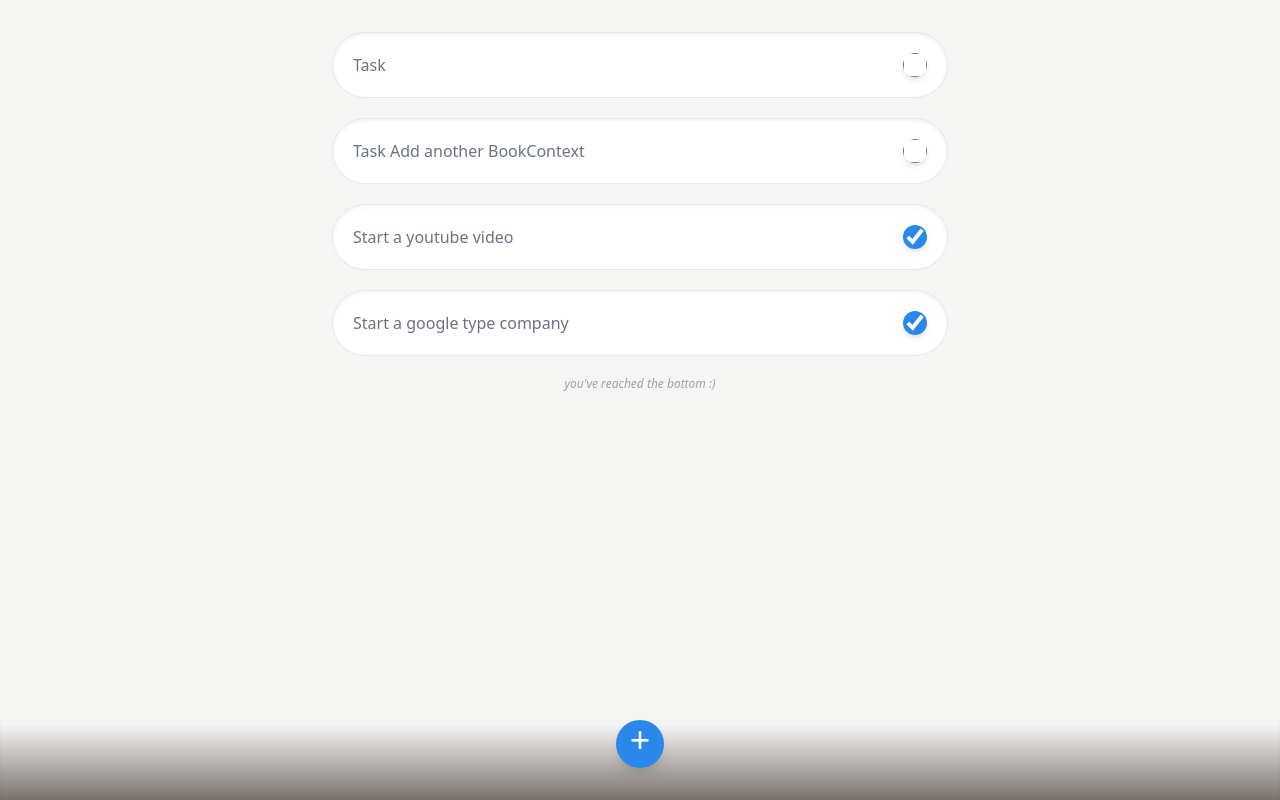
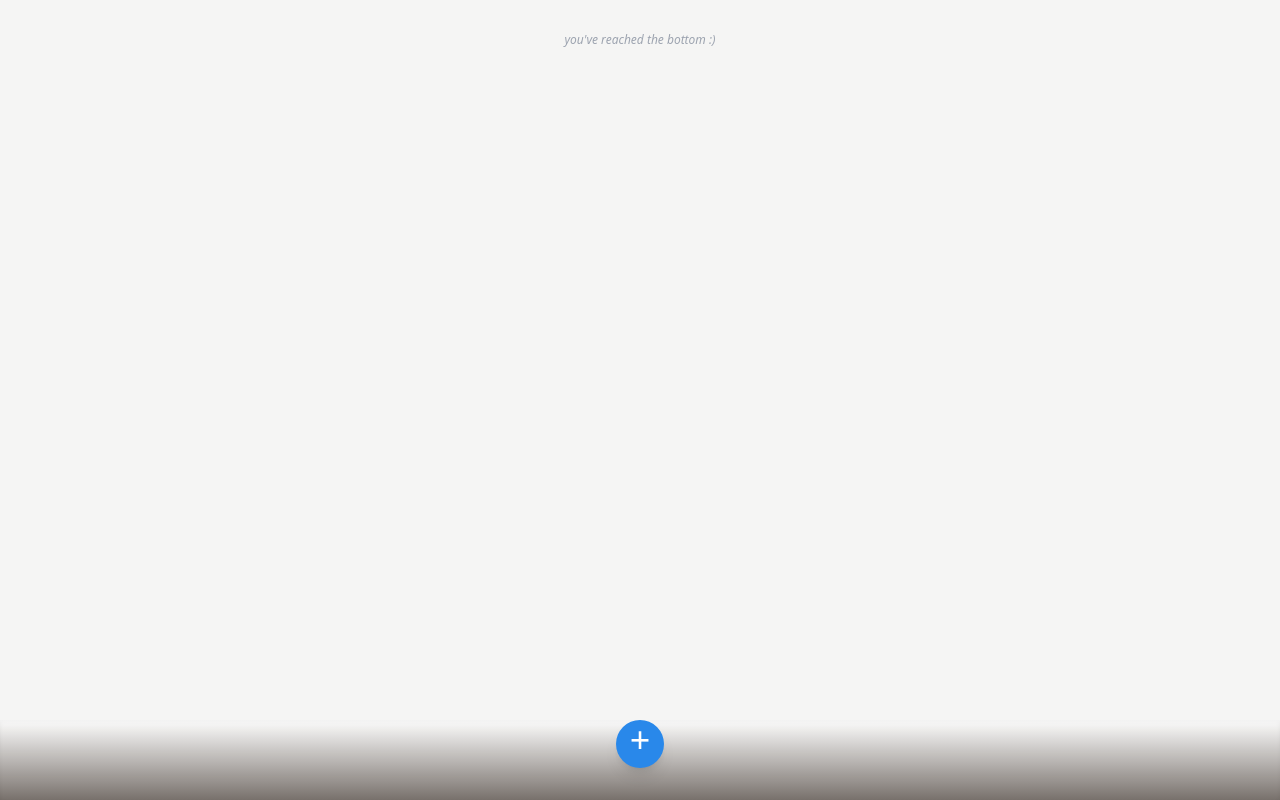
Before and after one commit to ryanfavour4/Next12-Tailwind-ReactHookForm, a Next.js app: page /todo in a window 1280 px wide. Built offline with nearby package versions, Linux system fonts and the light colour scheme.

Commit message:
added swipe or push to delete

```diff
--- a/components/todo/TodoLine.tsx
+++ b/components/todo/TodoLine.tsx
@@ -1,16 +1,93 @@
-import React from "react";
+import React, { TouchEventHandler, useState } from "react";
 import { Itodo } from "../../interface/todo";
 
 type Props = {
-  todo: Itodo,
-  handleToggleComplete: (todo: Itodo) => void
-}
+  todo: Itodo;
+  handleToggleComplete: (todo: Itodo) => void;
+  handleDeleteTodo: (todo: Itodo) => void;
+};
 
-const TodoLine = ({todo, handleToggleComplete} : Props) => {
+const TodoLine = ({ todo, handleToggleComplete, handleDeleteTodo }: Props) => {
+  const [startX, setStartX] = useState(0);
+  const [incrementTrack, setIncrementTrack] = useState(0);
+  const [todoToDelete, setTodoToDelete] = useState<Itodo>(
+    [] as unknown as Itodo
+  );
+  const [currentX, setCurrentX] = useState(0);
+
+  function animate() {
+    setIncrementTrack(0);
+
+    const distanceHighCheck = currentX < startX;
+    const distanceLowCheck = currentX > startX;
+
+    if (currentX === startX) {
+      setIncrementTrack(0);
+    }
+
+    if (distanceHighCheck) {
+      // if (distanceHighCheck && incrementTrack > 0) {
+      //   setIncrementTrack(incrementTrack / currentX);
+      // }
+      setIncrementTrack(incrementTrack - 2);
+    }
+    if (distanceLowCheck) {
+      // if (distanceHighCheck && incrementTrack > 0) {
+      //   setIncrementTrack(-(incrementTrack / currentX));
+      // }
+      setIncrementTrack(incrementTrack + 2);
+    }
+  }
+
+  const handleTouchStart = (event: any) => {
+    setIncrementTrack(0);
+    setStartX(event.touches[0].clientX);
+    setCurrentX(event.touches[0].clientX);
+    animate();
+  };
+
+  const handleTouchMove = (event: any) => {
+    animate();
+    setCurrentX(event.touches[0].clientX);
+  };
+
+  const handleTouchEnd = () => {
+    setIncrementTrack(0);
+
+    if (incrementTrack > 28) {
+      console.log("Swiped right");
+      handleDeleteTodo(todoToDelete);
+    } else if (incrementTrack < -38) {
+      console.log("Swiped left");
+      handleDeleteTodo(todoToDelete);
+    }
+
+    setStartX(0);
+    setCurrentX(0);
+  };
 
   return (
-    <div className="p-5 bg-white flex justify-between w-full border align-middle shadow-inner rounded-full">
+    <div
+      style={{
+        transform: `translateX(${incrementTrack + 5}pt)`,
+        transition: "all 0.05s linear",
+      }}
+      className={`${
+        incrementTrack > 25 || incrementTrack < -25 ? "toDeleteSoon" : null
+      } p-5 bg-white flex justify-between w-full border align-middle shadow-inner rounded-full`}
+    >
       <p className="text-gray-500 text-base font-medium">{todo?.task}</p>
+      <span
+        onTouchStart={handleTouchStart}
+        onTouchMove={handleTouchMove}
+        onTouchEnd={() => {
+          handleTouchEnd();
+          setTodoToDelete(todo);
+        }}
+        className="font-bold text-lg text-primaryColor"
+      >
+        ⇋
+      </span>
       <span className="overflow-hidden rounded-full flex align-middle shadow-md aspect-square h-6">
         <input
           type="checkbox"
--- a/context/todoContext.tsx
+++ b/context/todoContext.tsx
@@ -11,28 +11,7 @@ export const TodoContext = createContext<ItodoContext>(
 );
 
 export const TodoProvider = ({ children }: Props) => {
-  const [todos, setTodo] = useState<Itodo[]>([
-    {
-      id: 1,
-      task: "Task",
-      completed: false,
-    },
-    {
-      id: 2,
-      task: "Task Add another BookContext",
-      completed: false,
-    },
-    {
-      id: 3,
-      task: "Start a youtube video",
-      completed: true,
-    },
-    {
-      id: 4,
-      task: "Start a google type company",
-      completed: true,
-    },
-  ]);
+  const [todos, setTodo] = useState<Itodo[] | []>([]);
 
   const [filteredTodo, setFilteredTodo] = useState<Itodo[] | []>([]);
 
@@ -47,6 +26,10 @@ export const TodoProvider = ({ children }: Props) => {
     setTodo(secondaryArray);
   };
 
+  const handleDeleteTodo = (todo: Itodo) => {
+    setTodo(todos.filter((t) => t.id !== todo.id));
+  };
+
   return (
     <TodoContext.Provider
       value={{
@@ -54,6 +37,7 @@ export const TodoProvider = ({ children }: Props) => {
         filteredTodo,
         handleAddtodo,
         handleToggleComplete,
+        handleDeleteTodo
       }}
     >
       {children}
--- a/interface/todo.ts
+++ b/interface/todo.ts
@@ -9,4 +9,5 @@ export type ItodoContext = {
   filteredTodo?: Itodo[] | [];
   handleAddtodo: (itodo: Itodo) => any | void,
   handleToggleComplete: (itodo: Itodo) => any | void
+  handleDeleteTodo: (itodo: Itodo) => any | void
 }
--- a/pages/todo/index.tsx
+++ b/pages/todo/index.tsx
@@ -8,13 +8,23 @@ import { ItodoContext } from "../../interface/todo";
 
 const Todo = () => {
   const { openModal, closeModal, isModalClosed } = useModal();
-  const { todos, handleToggleComplete }: ItodoContext = useContext(TodoContext);
+  const { todos, handleToggleComplete, handleDeleteTodo }: ItodoContext =
+    useContext(TodoContext);
 
   return (
     <>
       <div className="relative bg-stone-100 min-h-screen">
         <div className="flex pb-28 pt-8 px-3 flex-col gap-5 m-auto w-6/12 max-md:w-full">
-          {todos?.length && todos.map((todo) => <TodoLine key={todo.id} handleToggleComplete={handleToggleComplete} todo={todo} />)}
+          {todos?.length !== 0
+            ? todos?.map((todo) => (
+                <TodoLine
+                  key={todo.id}
+                  handleToggleComplete={handleToggleComplete}
+                  handleDeleteTodo={handleDeleteTodo} //
+                  todo={todo}
+                />
+              ))
+            : null}
           <p className="text-xs italic text-center text-gray-400">
             you&apos;ve reached the bottom :)
           </p>
--- a/styles/globals.css
+++ b/styles/globals.css
@@ -1,8 +1,6 @@
 @tailwind base;
 @tailwind components;
 @tailwind utilities;
-
-
 
 /* Change autocomplete styles in WebKit */
 input:-webkit-autofill,
@@ -14,22 +12,45 @@ textarea:-webkit-autofill:focus,
 select:-webkit-autofill,
 select:-webkit-autofill:hover,
 select:-webkit-autofill:focus {
-  border: 1px ridge #2988EA;
+  border: 1px ridge #2988ea;
   outline: none;
-  -webkit-text-fill-color: #2988EA ;
+  -webkit-text-fill-color: #2988ea;
   -webkit-box-shadow: 0 0 0px 1000px white inset;
   transition: background-color 200s ease-in-out 0s;
   font-weight: 500;
 }
 
-*{
+* {
   padding: 0;
   margin: 0;
   box-sizing: border-box;
   transition: all 0.5s ease-in-out;
 }
 
+html {
+  overflow-x: hidden !important;
+}
+
 body {
   position: relative;
   transition: all 0.5s ease-in-out;
+  overflow-x: hidden;
 }
+
+.toDeleteSoon {
+  cursor: grab;
+  transition: none;
+  animation: glowing-shadow 2s ease-in-out infinite;
+}
+
+@keyframes glowing-shadow {
+  0% {
+    box-shadow: 0 0 5px #ff0000;
+  }
+  50% {
+    box-shadow: 0 0 20px #ff0000;
+  }
+  100% {
+    box-shadow: 0 0 5px #ff0000;
+  }
+}
```
Lines whose indentation alone changed are shown as unchanged.
